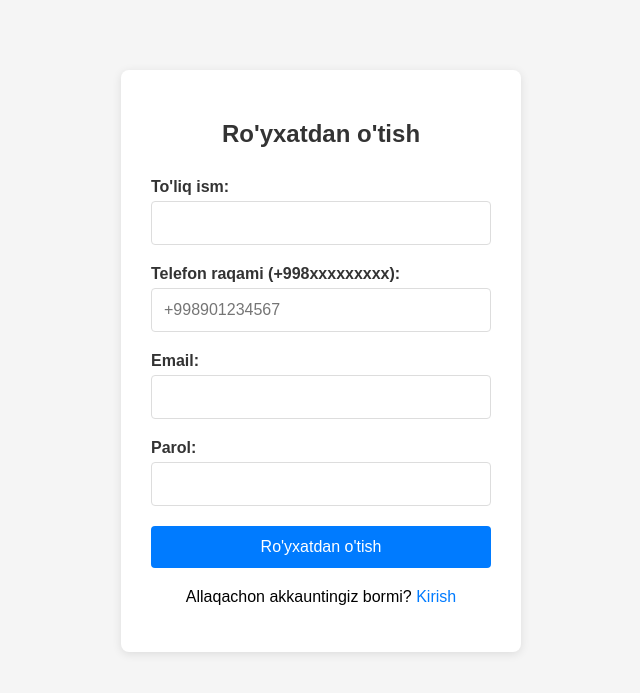
After one commit to akramfarmonov1-debug/XabarBot, a Flask app: template templates/register.html in a window 1280 px wide. The commit adds this page. Shown: the top 693 px of the page, without its empty margins (319-959 px from the left). Run offline with Flask 3, Linux system fonts and the light colour scheme; the template is opened without the code that fills it, so the values that code supplies are empty.

Commit message:
Add user registration and login functionality with secure password handling
Implements user registration and login routes, a User model with database persistence, password hashing utilities, and front-end templates for registration and login forms. Includes session management and basic input validation.

Replit-Commit-Author: Agent
Replit-Commit-Session-Id: 8dc6a4a2-6efd-4865-b1fa-8f72da3f4cfb
Replit-Commit-Checkpoint-Type: intermediate_checkpoint
Replit-Commit-Screenshot-Url: https://storage.googleapis.com/screenshot-production-us-central1/36a05819-0858-475a-b2de-dc814eeee069/8dc6a4a2-6efd-4865-b1fa-8f72da3f4cfb/8iH4goX

```diff
--- a/main.py
+++ b/main.py
@@ -1,6 +1,28 @@
-from flask import Flask
+import os
+from flask import Flask, render_template, session, redirect, url_for
+from dotenv import load_dotenv
+from routes.auth_routes import auth_bp
+from models.user import User
+
+load_dotenv()
 
 app = Flask(__name__)
+app.config['SECRET_KEY'] = os.environ.get('SESSION_SECRET', 'your_super_secret_key_1234567890!')
+
+# Blueprint ro'yxatdan o'tkazish
+app.register_blueprint(auth_bp, url_prefix='/')
+
+# Ma'lumotlar bazasi jadvalini yaratish
+User.create_table()
+
+@app.route('/')
+def index():
+    if 'user_id' in session:
+        return render_template('index.html',
+                             user_name=session.get('user_name'),
+                             user_email=session.get('user_email'))
+    else:
+        return redirect(url_for('auth.login'))
 
 if __name__ == '__main__':
-    app.run()
+    app.run(host='0.0.0.0', port=5000, debug=True)
--- /dev/null
+++ b/templates/register.html
@@ -0,0 +1,127 @@
+<!DOCTYPE html>
+<html lang="uz">
+<head>
+    <meta charset="UTF-8">
+    <meta name="viewport" content="width=device-width, initial-scale=1.0">
+    <title>Ro'yxatdan o'tish - XabarBot.UZ</title>
+    <style>
+        body {
+            font-family: Arial, sans-serif;
+            max-width: 400px;
+            margin: 50px auto;
+            padding: 20px;
+            background-color: #f5f5f5;
+        }
+        .form-container {
+            background: white;
+            padding: 30px;
+            border-radius: 8px;
+            box-shadow: 0 2px 10px rgba(0,0,0,0.1);
+        }
+        h2 {
+            text-align: center;
+            color: #333;
+            margin-bottom: 30px;
+        }
+        .form-group {
+            margin-bottom: 20px;
+        }
+        label {
+            display: block;
+            margin-bottom: 5px;
+            color: #333;
+            font-weight: bold;
+        }
+        input[type="text"], input[type="email"], input[type="password"] {
+            width: 100%;
+            padding: 12px;
+            border: 1px solid #ddd;
+            border-radius: 4px;
+            font-size: 16px;
+            box-sizing: border-box;
+        }
+        .submit-btn {
+            width: 100%;
+            padding: 12px;
+            background-color: #007bff;
+            color: white;
+            border: none;
+            border-radius: 4px;
+            font-size: 16px;
+            cursor: pointer;
+        }
+        .submit-btn:hover {
+            background-color: #0056b3;
+        }
+        .link {
+            text-align: center;
+            margin-top: 20px;
+        }
+        .link a {
+            color: #007bff;
+            text-decoration: none;
+        }
+        .flash-messages {
+            margin-bottom: 20px;
+        }
+        .flash-error {
+            background-color: #f8d7da;
+            color: #721c24;
+            padding: 10px;
+            border-radius: 4px;
+            margin-bottom: 10px;
+        }
+        .flash-success {
+            background-color: #d4edda;
+            color: #155724;
+            padding: 10px;
+            border-radius: 4px;
+            margin-bottom: 10px;
+        }
+    </style>
+</head>
+<body>
+    <div class="form-container">
+        <h2>Ro'yxatdan o'tish</h2>
+
+        {% with messages = get_flashed_messages(with_categories=true) %}
+            {% if messages %}
+                <div class="flash-messages">
+                    {% for category, message in messages %}
+                        <div class="flash-{{ category }}">{{ message }}</div>
+                    {% endfor %}
+                </div>
+            {% endif %}
+        {% endwith %}
+
+        <form method="POST">
+            <div class="form-group">
+                <label for="full_name">To'liq ism:</label>
+                <input type="text" id="full_name" name="full_name" required>
+            </div>
+
+            <div class="form-group">
+                <label for="phone">Telefon raqami (+998xxxxxxxxx):</label>
+                <input type="text" id="phone" name="phone" placeholder="+998901234567"
+                       pattern="^\+998\d{9}$" title="Telefon raqami +998 bilan boshlanishi va 9 ta raqam bo'lishi kerak" required>
+            </div>
+
+            <div class="form-group">
+                <label for="email">Email:</label>
+                <input type="email" id="email" name="email" required>
+            </div>
+
+            <div class="form-group">
+                <label for="password">Parol:</label>
+                <input type="password" id="password" name="password" required>
+            </div>
+
+            <button type="submit" class="submit-btn">Ro'yxatdan o'tish</button>
+        </form>
+
+        <div class="link">
+            <p>Allaqachon akkauntingiz bormi? <a href="{{ url_for('auth.login') }}">Kirish</a></p>
+        </div>
+    </div>
+</body>
+</html>
```
Also changed, not shown: models/user.py (added, +101 -0 lines), requirements.txt (+4 -4 lines), routes/auth_routes.py (added, +81 -0 lines), templates/index.html (+64 -2 lines), templates/login.html (added, +123 -0 lines), utils/security.py (added, +9 -0 lines).
